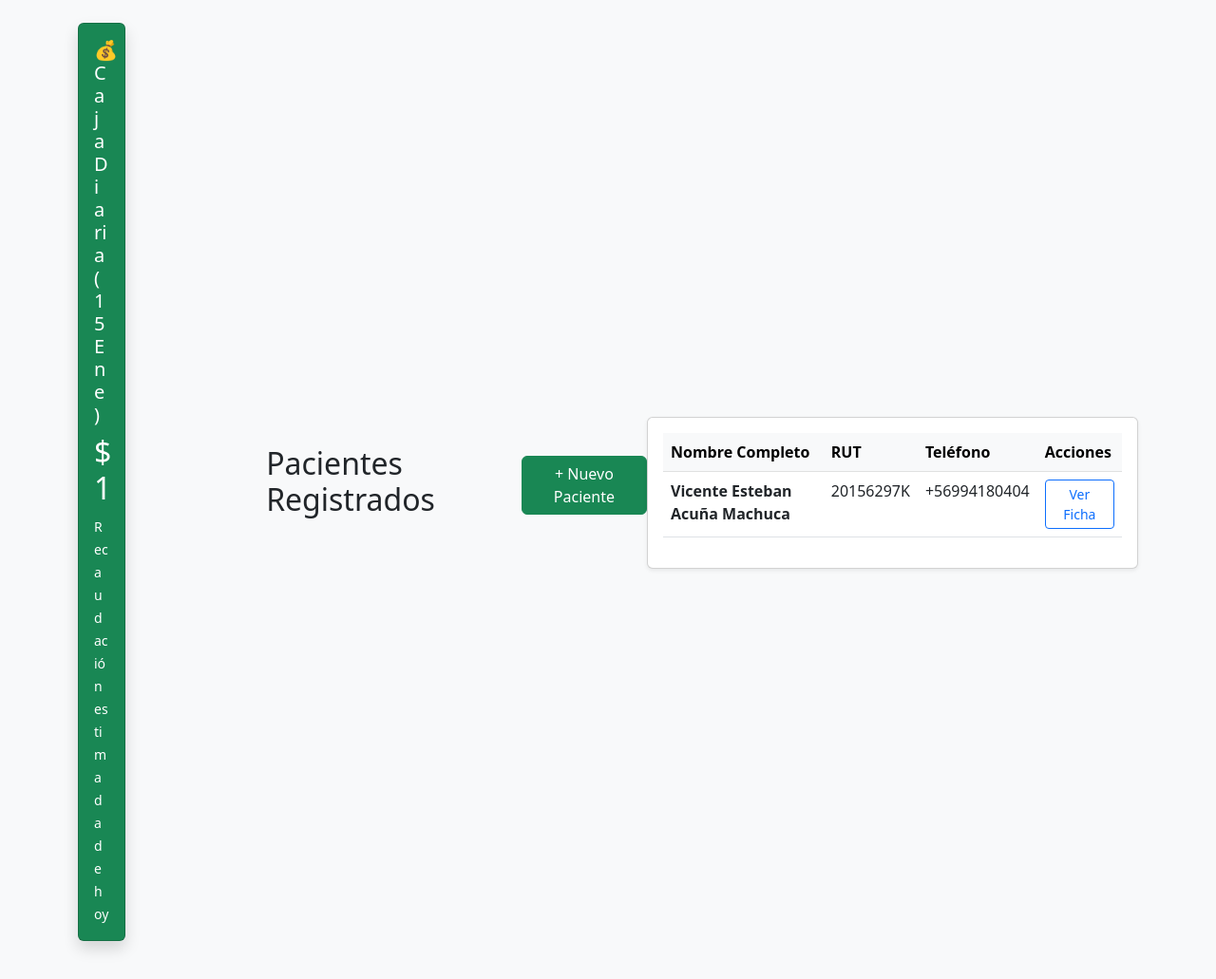
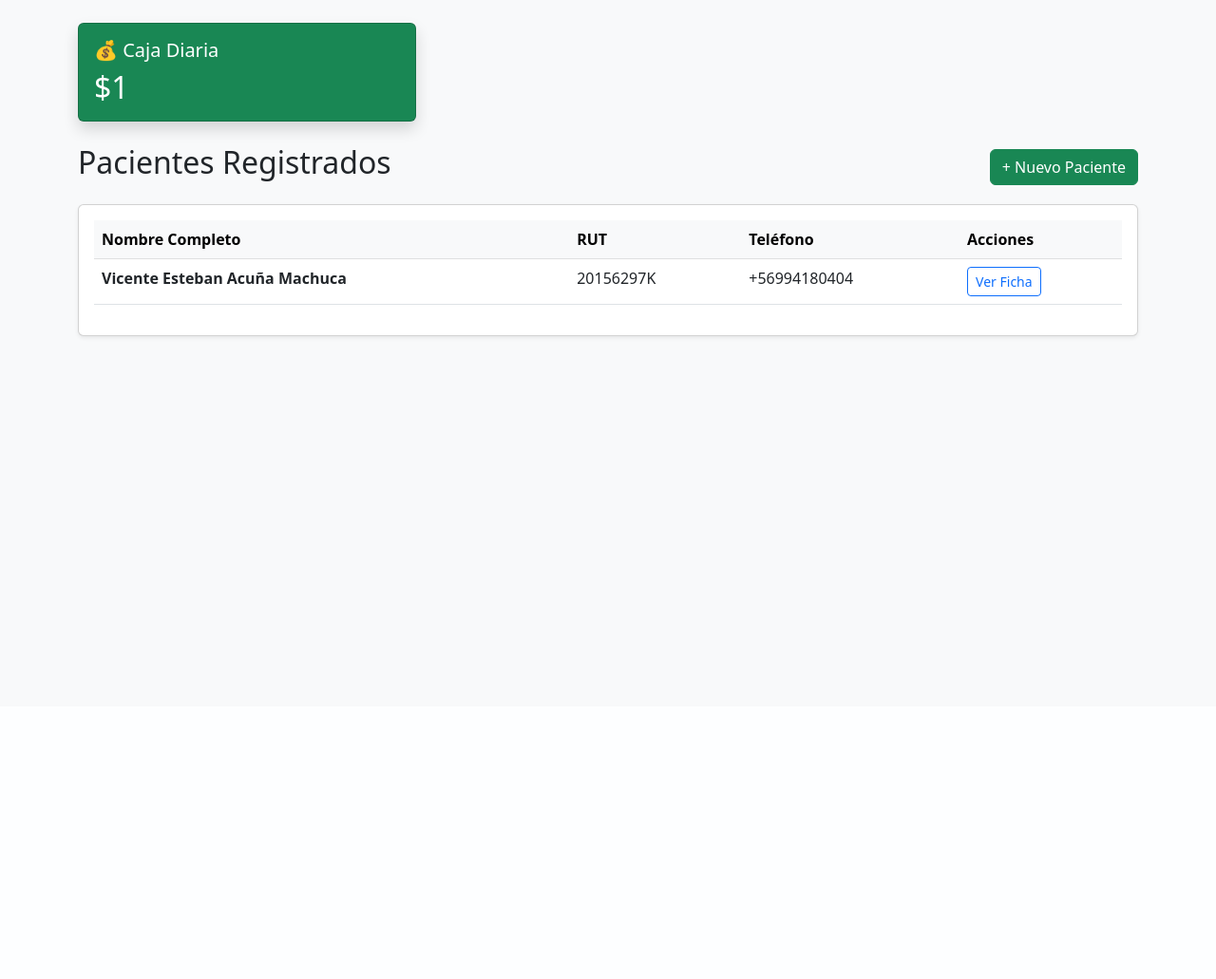
Before and after one commit to vi-acunam/kine_manager, a Django app: template core/templates/core/lista_pacientes.html in a window 1280 px wide. Shown: the part 56-1087 px from the top of the page at 95% size. After the commit the page ends 412 px from the top, so only its background shows below. Run offline with Django 5.2, Linux system fonts and the light colour scheme; data comes from the database, SQL or seed files in the repository; tables that the repository leaves empty hold one stand-in row (values such as "Sample post"); the template is opened without the code that fills it: values that come from a table or form of the project are taken from there, most other values are stand-ins (such as "Sample title", 1, 10 or a date in 2020).

Commit message:
Forzar actualizacion de HTML caja diaria

```diff
--- a/core/templates/core/lista_pacientes.html
+++ b/core/templates/core/lista_pacientes.html
@@ -17,18 +17,18 @@
     </nav>
 
     <div class="container">
-        <div class="d-flex justify-content-between align-items-center mb-3">
+
         <div class="row mb-4">
             <div class="col-md-4">
                 <div class="card text-white bg-success shadow">
                     <div class="card-body">
-                            <h5 class="card-title">💰 Caja Diaria ({{ fecha_hoy|date:"d M" }})</h5>
+                        <h5 class="card-title">💰 Caja Diaria</h5>
                         <h2 class="card-text">${{ total_recaudado }}</h2>
-                            <small>Recaudación estimada de hoy</small>
                     </div>
                 </div>
             </div>
         </div>
+
         <div class="d-flex justify-content-between align-items-center mb-3">
             <h2>Pacientes Registrados</h2>
             <button class="btn btn-success">+ Nuevo Paciente</button>
```
Lines whose indentation alone changed are shown as unchanged.
